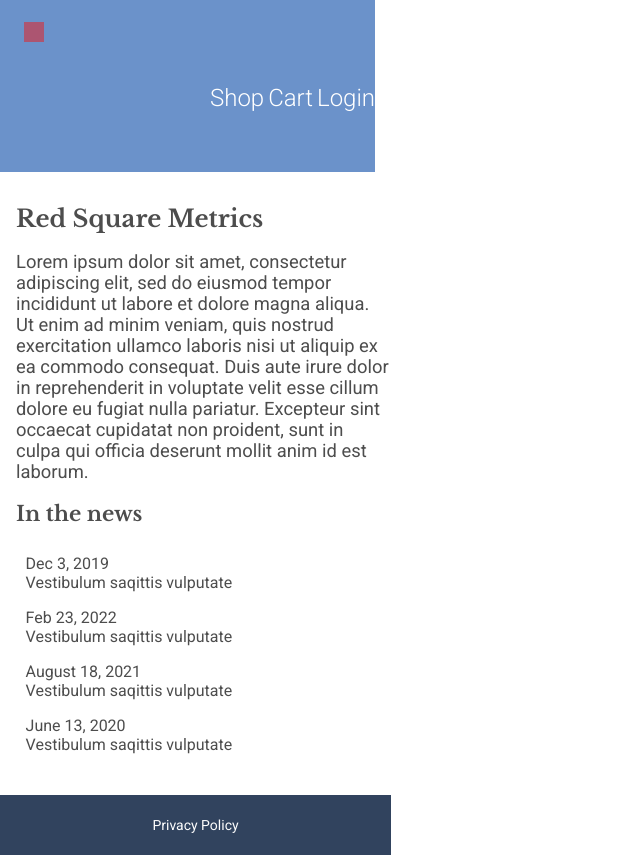
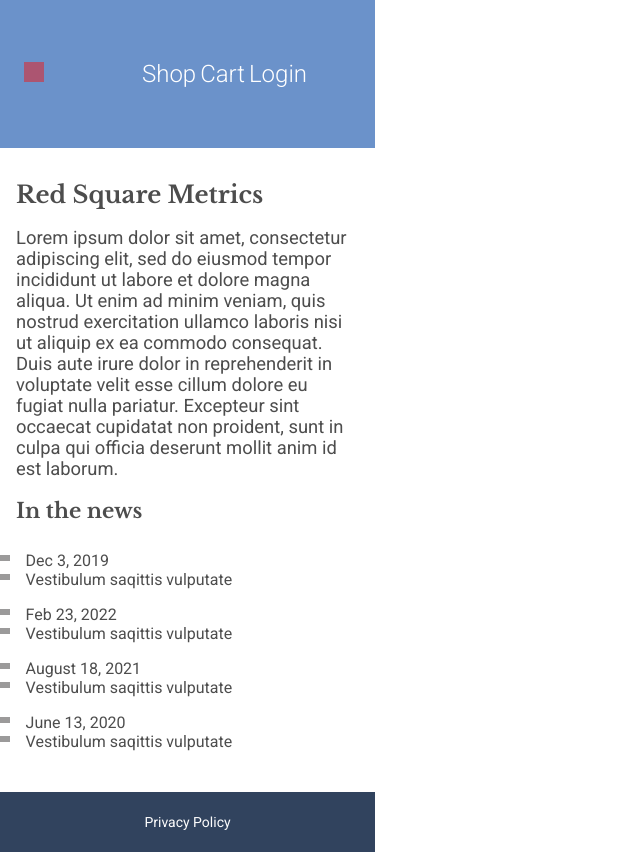
Before and after one commit to christinab980/Curriculum-, a plain HTML site: page RedSquareMetrics/index.html in a window 1280 px wide. Shown: the whole page, without its empty margins (0-640 px from the left). Drawn offline with nearby package versions, Linux system fonts and the light colour scheme; files whose address does not match are found by name.

Commit message:
added correct CSS positioning

```diff
--- a/RedSquareMetrics/index.html
+++ b/RedSquareMetrics/index.html
@@ -9,6 +9,7 @@
   </head>
 
   <body>
+    <div class="wrap">
     <header>
     <nav>
       <div class="icon"> </div>
@@ -60,5 +61,6 @@
             Privacy Policy
         </P>
     </footer>
+  </div>
   </body>
 </html>
--- a/RedSquareMetrics/style.css
+++ b/RedSquareMetrics/style.css
@@ -1,6 +1,6 @@
 @import url('https://fonts.googleapis.com/css2?family=Libre+Baskerville:wght@700&family=Roboto:wght@300;400&display=swap');
 
-* {
+.wrap {
   width: 375px;
 }
 
@@ -21,6 +21,7 @@ nav {
 }
 
 .navs {
+    display: inline-block;
     padding: 22px 0;
     text-align: right;
 }
@@ -80,6 +81,9 @@ ul {
     padding: .5rem;
 
 }
+.news li {
+  position: relative;
+}
 
 .news li:before {
     background-color:#9B9A9A;
```
